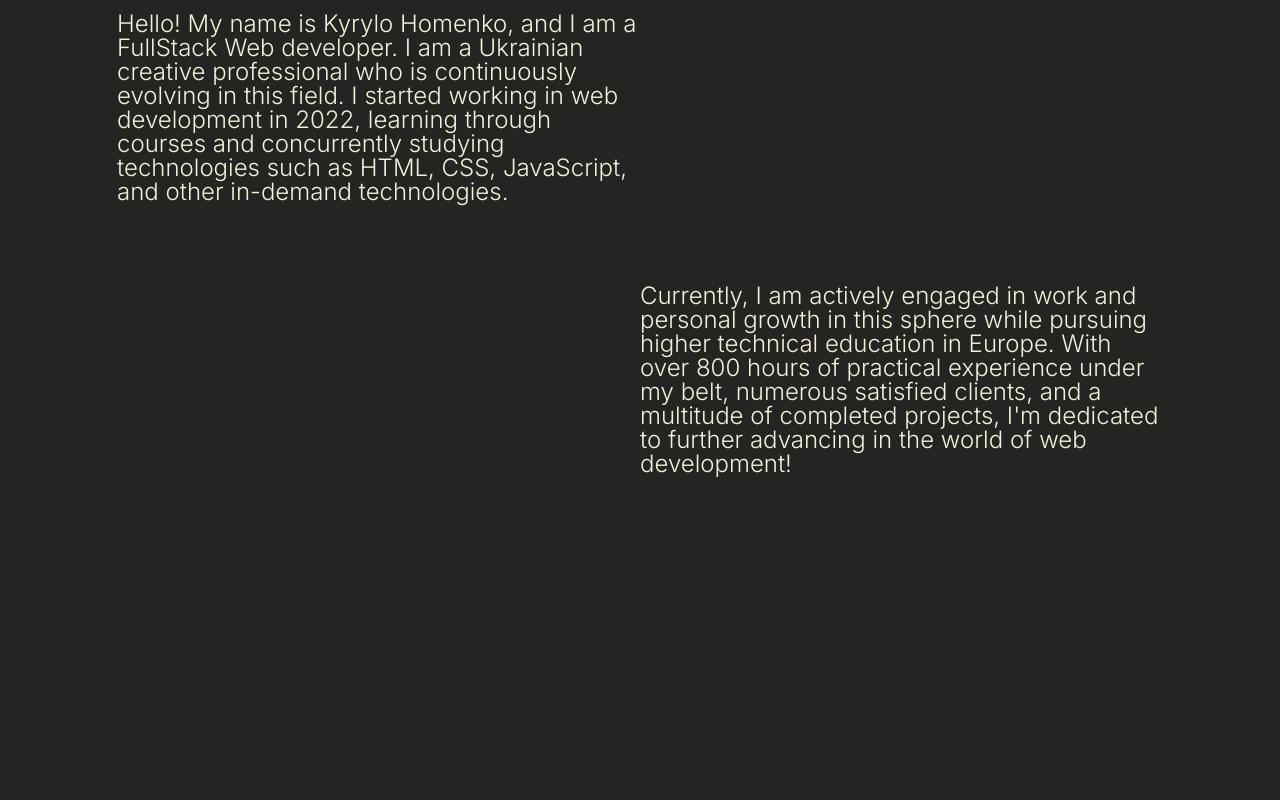
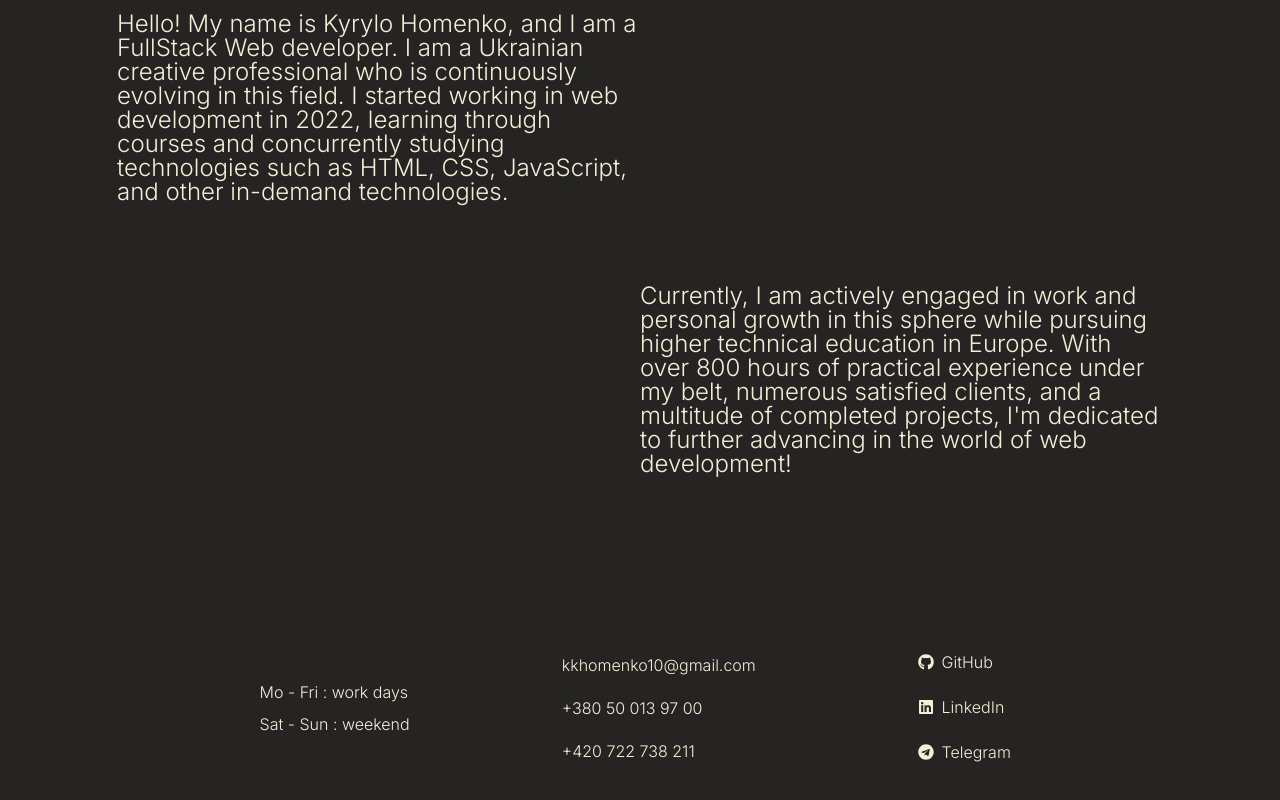
Before and after one commit to kiz0r/presentation-project, a React (Vite) app: page / in a window 1280 px wide. Shown: the part 1004-1804 px from the top of the page. Before the commit the page ends 1680 px from the top, so only its background shows below. Built offline with nearby package versions, Linux system fonts and the light colour scheme.

Commit message:
Add simple footer to the page

```diff
--- a/src/App.jsx
+++ b/src/App.jsx
@@ -1,5 +1,6 @@
 import './App.scss'
 import AboutMe from './components/AboutMe'
+import Footer from './components/Footer'
 import FrontSection from './components/FrontSection'
 import './locale'
 
@@ -8,6 +9,7 @@ function App () {
     <>
       <FrontSection />
       <AboutMe />
+      <Footer />
     </>
   )
 }
--- /dev/null
+++ b/src/components/Footer/Footer.module.scss
@@ -0,0 +1,46 @@
+@import '../../common/styles/vars';
+
+.footer {
+  display: flex;
+  align-items: center;
+  justify-content: space-evenly;
+
+  margin-top: auto;
+}
+
+.schedule {
+  display: flex;
+  flex-direction: column;
+  gap: 1rem;
+}
+
+.social {
+  display: flex;
+  flex-direction: column;
+  gap: 0.5rem;
+}
+
+.socialLink {
+  display: flex;
+  gap: 0.5rem;
+
+  padding: 0.6rem;
+  position: relative;
+  cursor: pointer;
+
+  &::after {
+    display: block;
+    position: absolute;
+    bottom: 0;
+    left: 0;
+    width: 0;
+    height: 2px;
+    background-color: $text-color;
+    content: '';
+    transition: width 0.3s ease-out;
+  }
+
+  &:hover::after {
+    width: 100%;
+  }
+}
--- /dev/null
+++ b/src/components/Footer/index.jsx
@@ -0,0 +1,41 @@
+// todo : create footer
+import { useTranslation } from 'react-i18next'
+import { SOCIAL, CONTACTS } from '../../constants.jsx'
+
+import styles from './Footer.module.scss'
+
+const Footer = () => {
+  const { t } = useTranslation()
+
+  return (
+    <footer className={styles.footer}>
+      <div className={styles.schedule}>
+        <span>{t('workDays')}</span>
+        <span>{t('weekEnd')}</span>
+      </div>
+
+      <ul className={styles.social}>
+        {CONTACTS.map(contact => (
+          <li key={contact.href}>
+            <a className={styles.socialLink} href={contact.href}>
+              {contact.contact}
+            </a>
+          </li>
+        ))}
+      </ul>
+
+      <ul className={styles.social}>
+        {SOCIAL.map(social => (
+          <li key={social.title}>
+            <a target='_blank' href={social.href} className={styles.socialLink}>
+              <div>{social.icon}</div>
+              {social.title}
+            </a>
+          </li>
+        ))}
+      </ul>
+    </footer>
+  )
+}
+
+export default Footer
--- a/src/components/Header/index.jsx
+++ b/src/components/Header/index.jsx
@@ -8,7 +8,7 @@ const Header = () => {
   const { t } = useTranslation()
 
   const pageReloadHandler = () => {
-    window.location.reload()
+    window.location.replace('/')
   }
 
   return (
--- a/src/components/LanguageSelect/index.jsx
+++ b/src/components/LanguageSelect/index.jsx
@@ -3,7 +3,7 @@ import { useTranslation } from 'react-i18next'
 import { motion, AnimatePresence } from 'framer-motion'
 import i18n from 'i18next'
 import { BiSolidDownArrow } from 'react-icons/bi'
-import { LANGUAGES } from '../../constants'
+import { LANGUAGES } from '../../constants.jsx'
 import styles from './LanguageChoise.module.scss'
 
 const { languageButton, languageOption } = styles
--- a/src/components/Nav/index.jsx
+++ b/src/components/Nav/index.jsx
@@ -1,5 +1,5 @@
 import { useTranslation } from 'react-i18next'
-import { NAV_CONTENT } from '../../constants'
+import { NAV_CONTENT } from '../../constants.jsx'
 import styles from './Nav.module.scss'
 
 const Nav = () => {
--- a/src/constants.js
+++ /dev/null
@@ -1,3 +0,0 @@
-export const LANGUAGES = ['ru', 'en'];
-
-export const NAV_CONTENT = ['aboutMe', 'services', 'skills', 'feedBack'];
--- /dev/null
+++ b/src/constants.jsx
@@ -0,0 +1,42 @@
+import { FaLinkedin, FaGithub, FaTelegram } from 'react-icons/fa'
+
+const email = 'kkhomenko10@gmail.com'
+const phoneUA = '+380 50 013 97 00'
+const phoneCZ = '+420 722 738 211'
+
+export const LANGUAGES = ['ru', 'en']
+
+export const NAV_CONTENT = ['aboutMe', 'services', 'skills', 'feedBack']
+
+export const CONTACTS = [
+  {
+    contact: email,
+    href: `mailto:${email}`
+  },
+  {
+    contact: '+380 50 013 97 00',
+    href: `tel:${phoneUA.replace(/\s/g, '')}`
+  },
+  {
+    contact: '+420 722 738 211',
+    href: `tel:${phoneCZ.replace(/\s/g, '')}`
+  }
+]
+
+export const SOCIAL = [
+  {
+    title: 'GitHub',
+    href: 'https://www.github.com/kiz0r',
+    icon: <FaGithub />
+  },
+  {
+    title: 'LinkedIn',
+    href: 'https://www.linkedin.com/in/khomenkokyrylo',
+    icon: <FaLinkedin />
+  },
+  {
+    title: 'Telegram',
+    href: 'https://www.telegram.me/kiz0r',
+    icon: <FaTelegram />
+  }
+]
--- a/src/locale/en/en.json
+++ b/src/locale/en/en.json
@@ -8,5 +8,7 @@
   "en": "English",
   "makeAnOrder": "Make an order",
   "aboutMeTextLeft": "Hello! My name is Kyrylo Homenko, and I am a FullStack Web developer. I am a Ukrainian creative professional who is continuously evolving in this field. I started working in web development in 2022, learning through courses and concurrently studying technologies such as HTML, CSS, JavaScript, and other in-demand technologies.",
-  "aboutMeTextRight": "Currently, I am actively engaged in work and personal growth in this sphere while pursuing higher technical education in Europe. With over 800 hours of practical experience under my belt, numerous satisfied clients, and a multitude of completed projects, I'm dedicated to further advancing in the world of web development!"
+  "aboutMeTextRight": "Currently, I am actively engaged in work and personal growth in this sphere while pursuing higher technical education in Europe. With over 800 hours of practical experience under my belt, numerous satisfied clients, and a multitude of completed projects, I'm dedicated to further advancing in the world of web development!",
+  "workDays": "Mo - Fri : work days",
+  "weekEnd": "Sat - Sun : weekend"
 }
--- a/src/locale/ru/ru.json
+++ b/src/locale/ru/ru.json
@@ -8,5 +8,7 @@
   "en": "Английский",
   "makeAnOrder": "Заказать услугу",
   "aboutMeTextLeft": "Привет! Меня зовут Хоменко Кирилл и я FullStack Web разработчик. Я украинский креативный специалист, который постоянно развивается в этом направлении. Начал заниматься web разработкой в 2022 году, изучая ее на курсах, а также параллельно изучал такие технологии, как HTML, CSS, JavaScript и другие востребованные технологии.",
-  "aboutMeTextRight": "Сейчас же я регулярно работаю и развиваюсь в этой сфере, параллельно получая высшее техническое образование, учась в Европе. За моей спиной более 800 часов практики, уйма довольных клиентов и много разработанных проектов!"
+  "aboutMeTextRight": "Сейчас же я регулярно работаю и развиваюсь в этой сфере, параллельно получая высшее техническое образование, учась в Европе. За моей спиной более 800 часов практики, уйма довольных клиентов и много разработанных проектов!",
+  "workDays": "Пн - Пт : рабочие дни",
+  "weekEnd": "Сб - Вс : выходные дни"
 }
```
